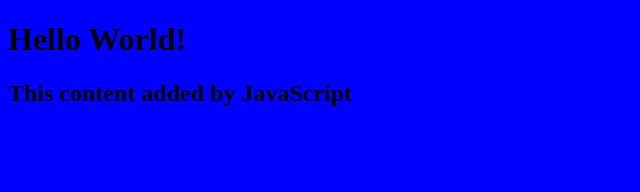
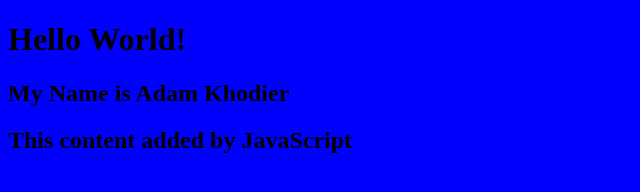
Before and after one commit to atkhodier1297/adams-website, a plain HTML site: page index.html in a window 1280 px wide. Shown: the whole page, without its empty margins (0-640 px from the left). Drawn offline with Linux system fonts and the light colour scheme.

Commit message:
Adds a paragraph

```diff
--- a/index.html
+++ b/index.html
@@ -6,6 +6,7 @@
   </head>
   <body>
     <h1>Hello World!</h1>
+    <h2>My Name is Adam Khodier</h2>
     <script src="script.js"></script>
   </body>
 </html>
```
Also changed, not shown: script.js (line endings or trailing spaces).
